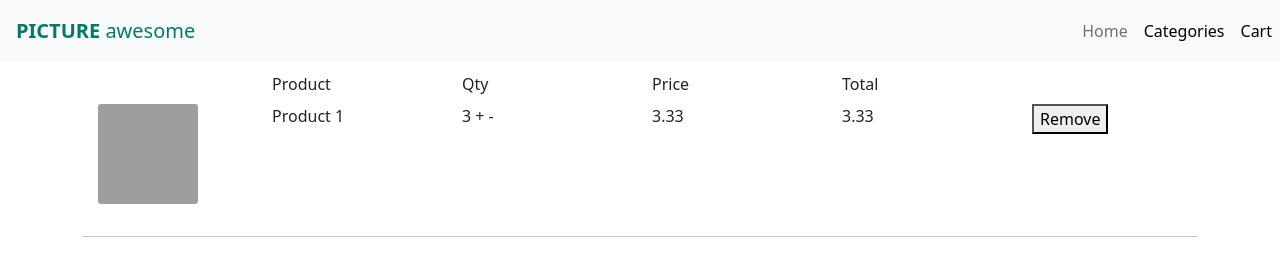
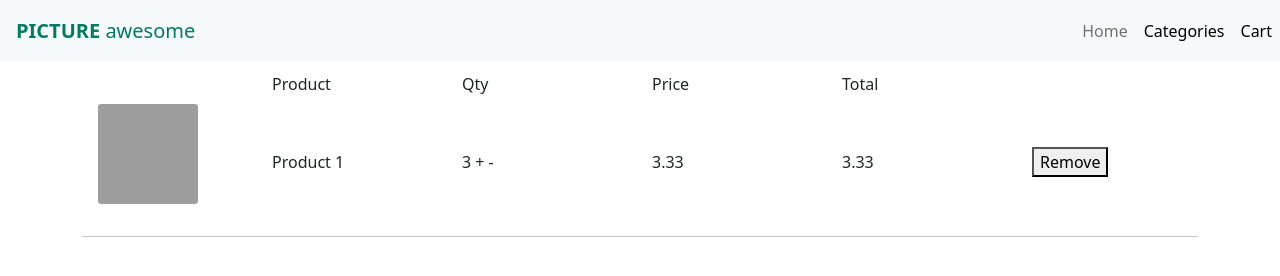
Before and after one commit to SabineZilde/E-commerce-store-Practical-task, a plain HTML site: page cart.html in a window 1280 px wide. Drawn offline with nearby package versions, Linux system fonts and the light colour scheme; grey boxes are pictures that could not be loaded.

Commit message:
Alignment

```diff
--- a/cart.html
+++ b/cart.html
@@ -48,7 +48,7 @@
             <div class="col">Total</div>
             <div class="col"></div>
         </div>
-        <div class="row mt-2 align-middle">
+        <div class="row mt-2  d-flex align-items-center">
             <div class="col">
                 <div class="cart">
                     <img src="https://www.gregadunn.com/wp-content/uploads/2013/07/What-and-Where.jpg"
```
Also changed, not shown: index.html (+1 -1 lines).
